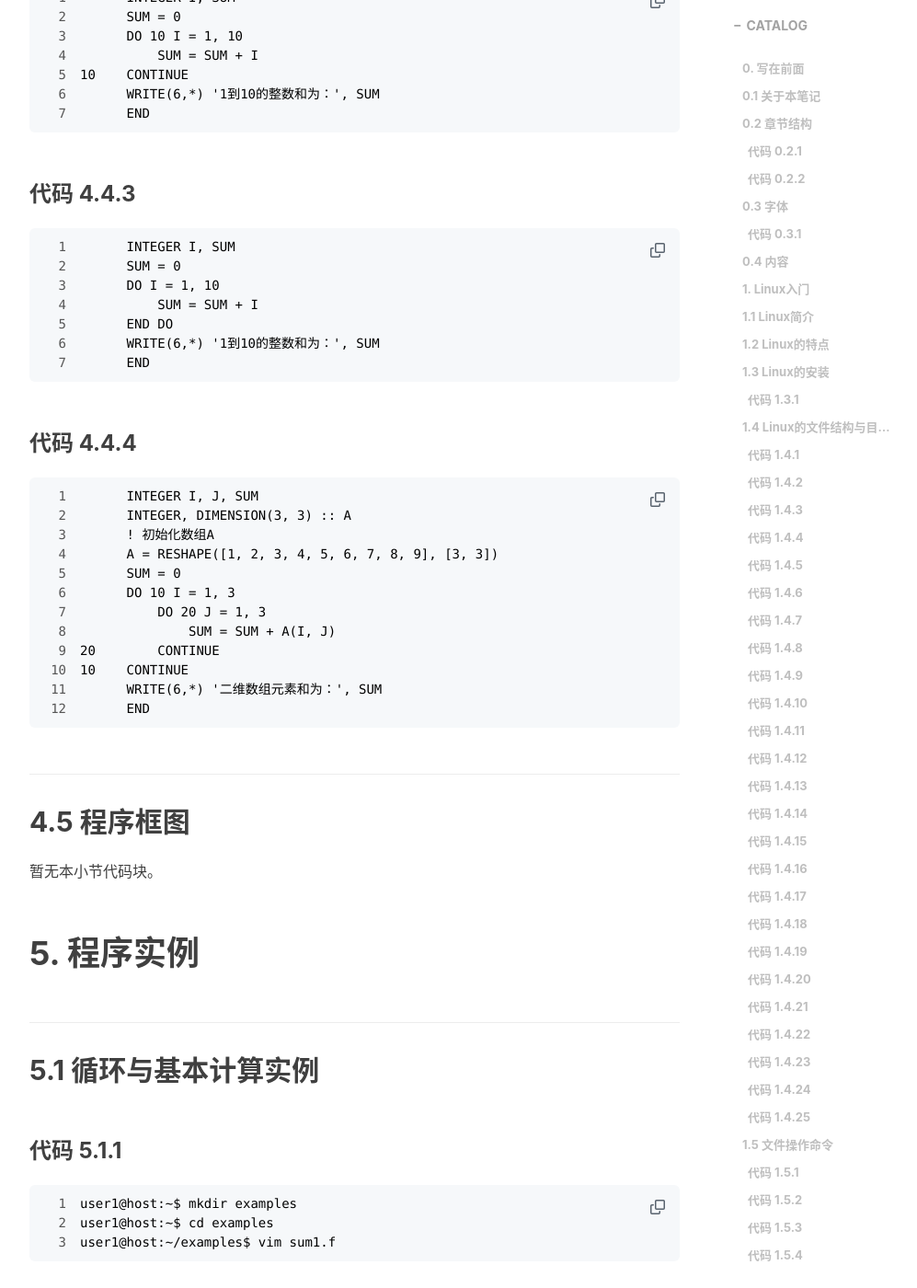
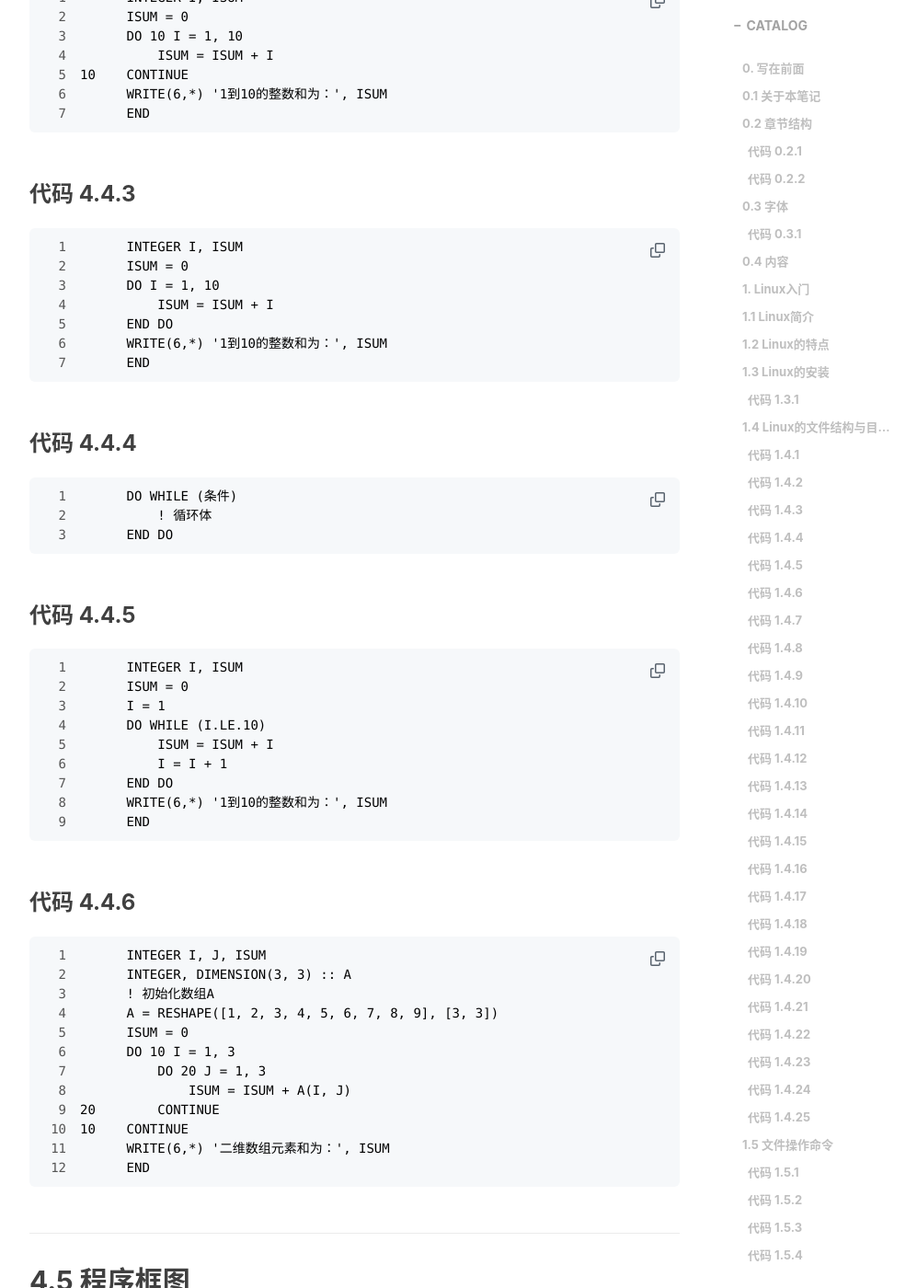
Before and after one commit to Yummy-He/Yummy-He.github.io, a Jekyll site: the page built from project/APMMC/code.md, in a window 1280 px wide and 1400 px high, scrolled down 29779 px. Shown: the whole window at 92% size, without its empty margins (233-1230 px from the left). Built offline with Jekyll 4.4.1, drawn with Linux system fonts in a browser that asks for light colours; nearby versions of some CDN libraries; comment, search, counter and statistics services are not loaded; some of the changed text lies outside the part shown.

Commit message:
正式 26w10c 更新项目内容26w10c

````diff
--- a/project/APMMC/code.md
+++ b/project/APMMC/code.md
@@ -1025,39 +1025,59 @@ LABEL CONTINUE
 
 ### 代码 4.4.2
 ```
-      INTEGER I, SUM
-      SUM = 0
+      INTEGER I, ISUM
+      ISUM = 0
       DO 10 I = 1, 10
-          SUM = SUM + I
+          ISUM = ISUM + I
 10    CONTINUE
-      WRITE(6,*) '1到10的整数和为：', SUM
+      WRITE(6,*) '1到10的整数和为：', ISUM
       END
 ```
 
 ### 代码 4.4.3
 ```
-      INTEGER I, SUM
-      SUM = 0
+      INTEGER I, ISUM
+      ISUM = 0
       DO I = 1, 10
-          SUM = SUM + I
+          ISUM = ISUM + I
       END DO
-      WRITE(6,*) '1到10的整数和为：', SUM
+      WRITE(6,*) '1到10的整数和为：', ISUM
       END
 ```
 
 ### 代码 4.4.4
 ```
-      INTEGER I, J, SUM
+      DO WHILE (条件)
+          ! 循环体
+      END DO
+```
+
+### 代码 4.4.5
+```
+      INTEGER I, ISUM
+      ISUM = 0
+      I = 1
+      DO WHILE (I.LE.10)
+          ISUM = ISUM + I
+          I = I + 1
+      END DO
+      WRITE(6,*) '1到10的整数和为：', ISUM
+      END
+```
+
+### 代码 4.4.6
+```
+      INTEGER I, J, ISUM
       INTEGER, DIMENSION(3, 3) :: A
       ! 初始化数组A
       A = RESHAPE([1, 2, 3, 4, 5, 6, 7, 8, 9], [3, 3])
-      SUM = 0
+      ISUM = 0
       DO 10 I = 1, 3
           DO 20 J = 1, 3
-              SUM = SUM + A(I, J)
+              ISUM = ISUM + A(I, J)
 20        CONTINUE
 10    CONTINUE
-      WRITE(6,*) '二维数组元素和为：', SUM
+      WRITE(6,*) '二维数组元素和为：', ISUM
       END
 ```
 
````
Also changed, not shown: other parts of project/APMMC/code.md (+4 -4 lines), project/APMMC/code-down.md (+36 -16 lines), 1 other file.
